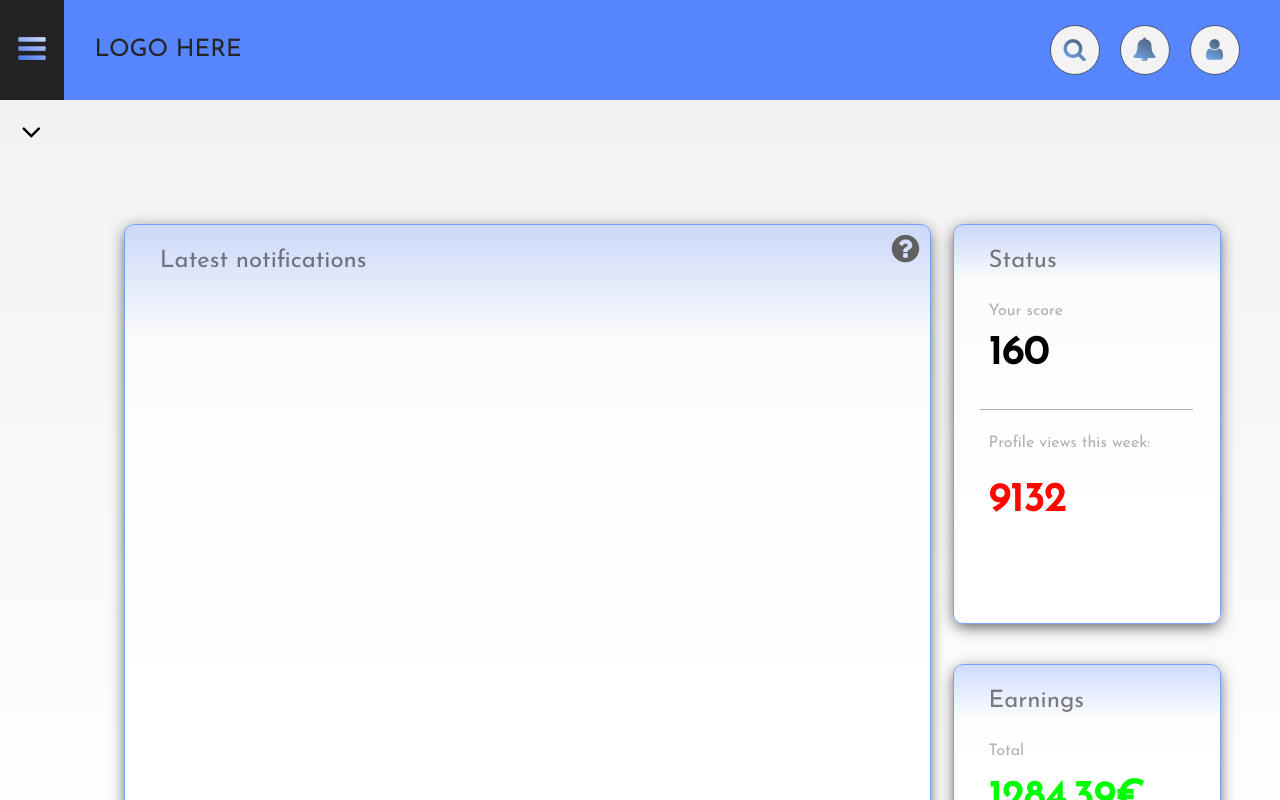
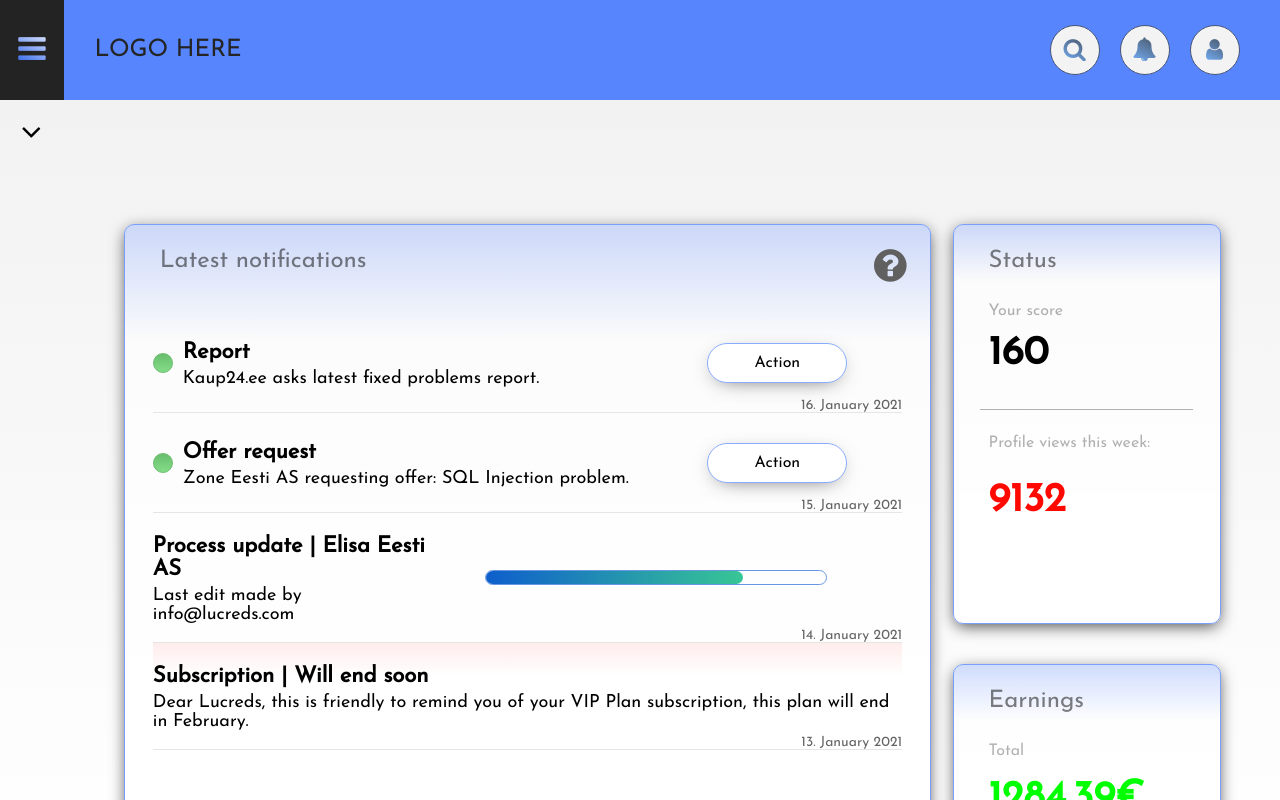
Before and after one commit to vadimkalaida/djinni_task1, a React (Create React App) app in the folder task1/task1/: page / in a window 1280 px wide. Built offline with nearby package versions, Linux system fonts and the light colour scheme.

Commit message:
main block is ready

```diff
--- a/task1/task1/src/components/MainComponent/MainComponent.js
+++ b/task1/task1/src/components/MainComponent/MainComponent.js
@@ -1,6 +1,9 @@
 import React, { useState, useEffect } from 'react';
-import { Main, MainContainer, MainLeftPart, MainNotificationsBlock, MainTitle, MainNotificationsBlockButton, MainRightPart, MainRightPartBlock,
-  MainRightPartTitle, MainRightPartParagraph, MainRightPartScoreNumber, MainRightPartLine, MainRightPartViewsNumber, MainRightPartEarningsNumber } from "./elements";
+import { Main, MainContainer, MainLeftPart, MainNotificationsBlock, MainTitle, MainNotificationsBlockButton, MainNotificationsContent,
+  MainNotificationsBar, MainNotificationsBarGreenCircle, MainNotificationsBarTextBlock, MainNotificationsBarTitle, MainNotificationsBarButton,
+  MainNotificationsBarDate, MainNotificationsBarProgress, MainNotificationsBarProgressContent, MainRightPart, MainRightPartBlock, MainRightPartTitle,
+  MainNotificationsBarParagraph, MainRightPartParagraph, MainRightPartScoreNumber, MainRightPartLine, MainRightPartViewsNumber,
+  MainRightPartEarningsNumber } from "./elements";
 
 const MainComponent = ( ) => {
   const numberOfScores = Math.floor(Math.random() * 100) * 10;
@@ -40,6 +43,15 @@ const MainComponent = ( ) => {
 
   useEffect(getFullAmountOfEarnings, [earningsForDays]);
 
+  const getDateOfPreviousDay = (numOfDaysBack) => {
+    const today = new Date();
+    const yesterday = new Date(today);
+
+    yesterday.setDate(yesterday.getDate() - numOfDaysBack);
+
+    return `${ yesterday.getDate() }. ${ yesterday.toLocaleString('default', { month: 'long' }) } ${ yesterday.getFullYear() }`;
+  };
+
   return(
     <Main>
       <MainContainer>
@@ -50,6 +62,43 @@ const MainComponent = ( ) => {
             <MainNotificationsBlockButton onClick={ helpCenter }>
               <i className="fa fa-question-circle" aria-hidden="true"></i>
             </MainNotificationsBlockButton>
+            <MainNotificationsContent>
+              <MainNotificationsBar>
+                <MainNotificationsBarGreenCircle></MainNotificationsBarGreenCircle>
+                <MainNotificationsBarTextBlock>
+                  <MainNotificationsBarTitle>Report</MainNotificationsBarTitle>
+                  <MainNotificationsBarParagraph>Kaup24.ee asks latest fixed problems report.</MainNotificationsBarParagraph>
+                </MainNotificationsBarTextBlock>
+                <MainNotificationsBarButton>Action</MainNotificationsBarButton>
+                <MainNotificationsBarDate>{ getDateOfPreviousDay(1) }</MainNotificationsBarDate>
+              </MainNotificationsBar>
+              <MainNotificationsBar>
+                <MainNotificationsBarGreenCircle></MainNotificationsBarGreenCircle>
+                <MainNotificationsBarTextBlock>
+                  <MainNotificationsBarTitle>Offer request</MainNotificationsBarTitle>
+                  <MainNotificationsBarParagraph>Zone Eesti AS requesting offer: SQL Injection problem.</MainNotificationsBarParagraph>
+                </MainNotificationsBarTextBlock>
+                <MainNotificationsBarButton>Action</MainNotificationsBarButton>
+                <MainNotificationsBarDate>{ getDateOfPreviousDay(2) }</MainNotificationsBarDate>
+              </MainNotificationsBar>
+              <MainNotificationsBar>
+                <MainNotificationsBarTextBlock>
+                  <MainNotificationsBarTitle>Process update | Elisa Eesti AS</MainNotificationsBarTitle>
+                  <MainNotificationsBarParagraph>Last edit made by info@lucreds.com</MainNotificationsBarParagraph>
+                </MainNotificationsBarTextBlock>
+                <MainNotificationsBarProgress>
+                  <MainNotificationsBarProgressContent></MainNotificationsBarProgressContent>
+                </MainNotificationsBarProgress>
+                <MainNotificationsBarDate>{ getDateOfPreviousDay(3) }</MainNotificationsBarDate>
+              </MainNotificationsBar>
+              <MainNotificationsBar>
+                <MainNotificationsBarTextBlock>
+                  <MainNotificationsBarTitle>Subscription | Will end soon</MainNotificationsBarTitle>
+                  <MainNotificationsBarParagraph>Dear Lucreds, this is friendly to remind you of your VIP Plan subscription, this plan will end in February.</MainNotificationsBarParagraph>
+                </MainNotificationsBarTextBlock>
+                <MainNotificationsBarDate>{ getDateOfPreviousDay(4) }</MainNotificationsBarDate>
+              </MainNotificationsBar>
+            </MainNotificationsContent>
           </MainNotificationsBlock>
         </MainLeftPart>
 
--- a/task1/task1/src/components/MainComponent/elements.js
+++ b/task1/task1/src/components/MainComponent/elements.js
@@ -25,7 +25,7 @@ const mainRightPartTitleTemplate = `
   @media(min-width: 1350px) and (max-width: 1460px) {
     font-size: 28px;
   }
-  @media(min-width: 320px) and (max-width: 1349px) {
+  @media(min-width: 401px) and (max-width: 1349px) {
     font-size: 24px;
   }
   @media(min-width: 550px) and (max-width: 760px) {
@@ -80,17 +80,18 @@ export const MainLeftPart = styled.div`
 
 export const MainNotificationsBlock = styled.div`
   width: 95%;
-  height: 1020px;
+  min-height: 1020px;
   position: relative;
   ${ mainBlockTemplate }
   @media(min-width: 1350px) and (max-width: 1460px) {
-    height: 920px;
+    min-height: 920px;
   }
-  @media(min-width: 320px) and (max-width: 1349px) {
-    height: 840px;
+  @media(min-width: 1151px) and (max-width: 1349px) {
+    min-height: 840px;
   }
   @media(min-width: 320px) and (max-width: 1150px) {
     margin-bottom: 10px;
+    min-height: 750px;
   }
   @media(min-width: 320px) and (max-width: 759px) {
     margin-top: 10px;
@@ -99,6 +100,15 @@ export const MainNotificationsBlock = styled.div`
 
 export const MainTitle = styled.p`
   ${ mainRightPartTitleTemplate }
+  &:first-child {
+    margin-bottom: 40px;
+  }
+  @media(min-width: 370px) and (max-width: 400px) {
+    font-size: 20px;
+  }
+  @media(min-width: 320px) and (max-width: 369px) {
+    font-size: 18px;
+  }
 `;
 
 export const MainNotificationsBlockButton = styled.button`
@@ -108,10 +118,11 @@ export const MainNotificationsBlockButton = styled.button`
   outline: none;
   border: none;
   position: absolute;
-  right: 0;
-  top: 0;
-  font-size: 32px;
+  right: 15px;
+  top: 15px;
+  font-size: 38px;
   cursor: pointer;
+  ${ displayFlex('center', 'center', 'row') }
   & i {
     color: #606060;
   }
@@ -121,6 +132,176 @@ export const MainNotificationsBlockButton = styled.button`
   &:active i {
     ${ textGradient('#3CABE6', '#2C62E8', 60) }
   }
+  @media(min-width: 320px) and (max-width: 550px) {
+    right: 10px;
+    width: 30px;
+    height: 30px;
+    font-size: 28px;
+  }
+`;
+
+export const MainNotificationsContent = styled.div`
+  width: 100%;
+  ${ displayFlex('flex-start', 'center', 'column') }
+
+`;
+
+export const MainNotificationsBar = styled.div`
+  width: 93%;
+  min-height: 100px;
+  border-bottom: 1px solid #E6E6E6;
+  position: relative;
+  ${ displayFlex('flex-start', 'center', 'row') }
+  &:last-child {
+    background: rgb(255,255,255);
+    background: linear-gradient(0deg, rgba(255,255,255,1) 0%, rgba(255,255,255,1) 68%, rgba(255,8,0,0.0760679271708683) 100%);
+  }
+  @media(min-width: 320px) and (max-width: 500px) {
+    flex-direction: column;
+    text-align center;
+  }
+`;
+
+export const MainNotificationsBarButton = styled.button`
+  width: 140px;
+  height: 40px;
+  border: 1px solid #8AACFD;
+  border-radius: 25px;
+  font-size: 16px;
+  background: #fff;
+  outline: none;
+  cursor: pointer;
+  -webkit-box-shadow: 0px 5px 21px -10px rgba(0,0,0,0.75);
+  -moz-box-shadow: 0px 5px 21px -10px rgba(0,0,0,0.75);
+  box-shadow: 0px 5px 21px -10px rgba(0,0,0,0.75);
+  &:hover {
+    background: -webkit-linear-gradient(60deg, #3CABE6, #2C62E8);
+    color: #fff;
+  }
+  &:active {
+  color: #fff;
+    background: -webkit-linear-gradient(60deg, #2C62E8, #E1E9FF);
+  }
+  @media(min-width: 500px) and (max-width: 1030px) {
+    width: 100px;
+    position: absolute;
+    right: 30px;
+  }
+  @media(min-width: 320px) and (max-width: 720px) {
+    width: 80px;
+    font-size: 14px;
+    margin-bottom: 25px;
+  }
+`;
+
+export const MainNotificationsBarGreenCircle = styled.div`
+  width: 20px;
+  height: 20px;
+  border: 1px solid #69BC6D;
+  border-radius: 50%;
+  background: rgb(132,220,136);
+  background: linear-gradient(0deg, rgba(132,220,136,1) 0%, rgba(104,190,108,1) 100%);
+  margin-right: 10px;
+  @media(min-width: 320px) and (max-width: 500px) {
+    margin-right: 0;
+    margin-top: 10px;
+  }
+`;
+
+export const MainNotificationsBarDate = styled.p`
+  position: absolute;
+  bottom: -15px;
+  right: 0;
+  font-size: 14px;
+  opacity: .6;
+`;
+
+export const MainNotificationsBarTextBlock = styled.div`
+  ${ displayFlex('center', 'flex-start', 'column') }
+  &:nth-child(2) {
+    width: 70%;
+    @media(min-width: 320px) and (max-width: 800px) {
+      width: 60%;
+    }
+  }
+  @media(min-width: 320px) and (max-width: 500px) {
+    width: 100%;
+    text-align: center;
+    align-items: center;
+  }
+`;
+
+export const MainNotificationsBarTitle = styled.p`
+  font-weight: 800;
+  font-size: 22px;
+  margin-bottom: 5px;
+  @media(min-width: 721px) and (max-width: 1030px) {
+    font-size: 18px;
+  }
+  @media(min-width: 320px) and (max-width: 720px) {
+    font-size: 15px;
+  }
+
+`;
+
+export const MainNotificationsBarParagraph = styled.p`
+  width: 100%;
+  font-size: 18px;
+  margin-top: 0;
+  &:nth-child(3) {
+    width: 50%;
+  }
+  @media(min-width: 721px) and (max-width: 1030px) {
+    font-size: 15px;
+  }
+  @media(min-width: 320px) and (max-width: 720px) {
+    font-size: 13px;
+  }
+  @media(min-width: 320px) and (max-width: 500px) {
+    max-width: 280px;
+  }
+`;
+
+export const MainNotificationsBarProgress = styled.div`
+  width: 50%;
+  height: 15px;
+  border: 1px solid #6797E1;
+  border-radius: 35px;
+  background: transparent;
+  margin-left: 7%;
+  margin-right: 10%;
+  @media(min-width: 320px) and (max-width: 720px) {
+    margin-right: 7%;
+    margin-left: 9%;
+    width: 40%;
+  }
+  @media(min-width: 320px) and (max-width: 545px) {
+    margin-right: 7%;
+    margin-left: 7%;
+    width: 50%;
+  }
+  @media(min-width: 320px) and (max-width: 500px) {
+    margin-right: 0;
+    margin-left: 0;
+    width: 80%;
+    margin-bottom: 10px;
+  }
+`;
+
+export const MainNotificationsBarProgressContent = styled.div`
+  height: 100%;
+  border-radius: 35px;
+  background: linear-gradient(to right, #0E5ECC, #38C695);
+  animation-duration: 12s;
+  animation-name: progressBar;
+  @keyframes progressBar {
+  from {
+    width: 0;
+  }
+  to {
+    width: 100%;
+  }
+}
 `;
 
 export const MainRightPart = styled.div`
@@ -170,11 +351,14 @@ export const MainRightPartTitle = styled.p`
   @media(min-width: 1350px) and (max-width: 1460px) {
     font-size: 28px;
   }
-  @media(min-width: 320px) and (max-width: 1349px) {
+  @media(min-width: 401px) and (max-width: 1349px) {
     font-size: 24px;
   }
   @media(min-width: 550px) and (max-width: 760px) {
     font-size: 28px;
+  }
+  @media(min-width: 320px) and (max-width: 400px) {
+    font-size: 20px;
   }
 `;
 
```
Also changed, not shown: 1 other file (tests, documents, lock files or other folders).
